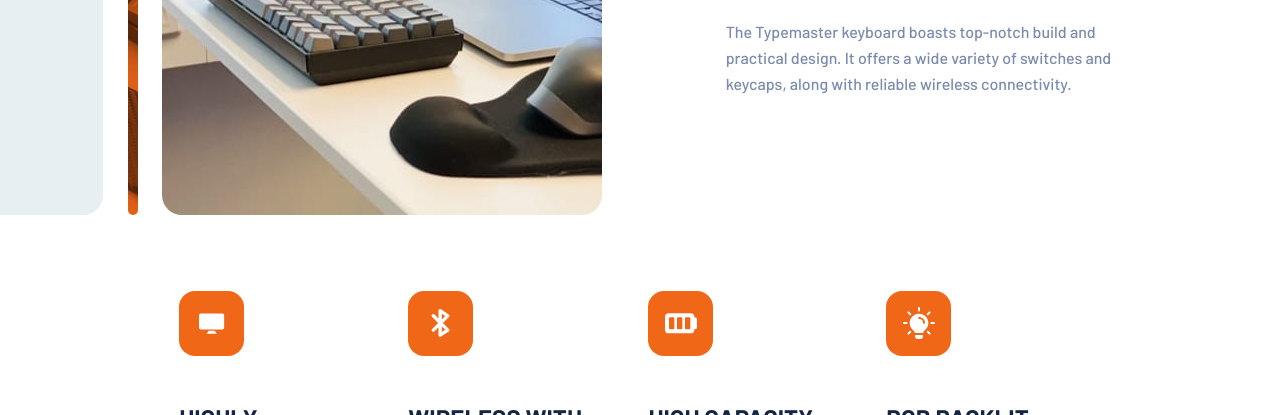
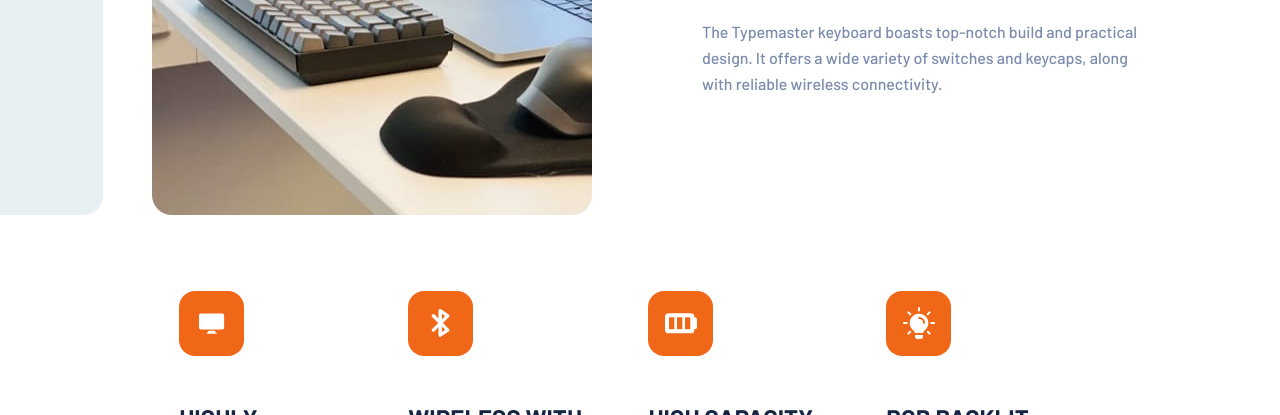
Before and after one commit to Nohan-V2/typemaster-pre-launch-landing-page, a plain HTML site: page index.html in a window 1280 px wide. Shown: the part 754-1169 px from the top of the page. Drawn offline with Linux system fonts and the light colour scheme.

Commit message:
Update style.css

```diff
--- a/css/style.css
+++ b/css/style.css
@@ -261,7 +261,8 @@ footer {
     }
 
     .image-container-contain {
-        margin: 0 40px 76px 40px;
+        margin: 0 auto 76px auto;
+        width: 90%;
     }
 
     .text-container-contain {
```
